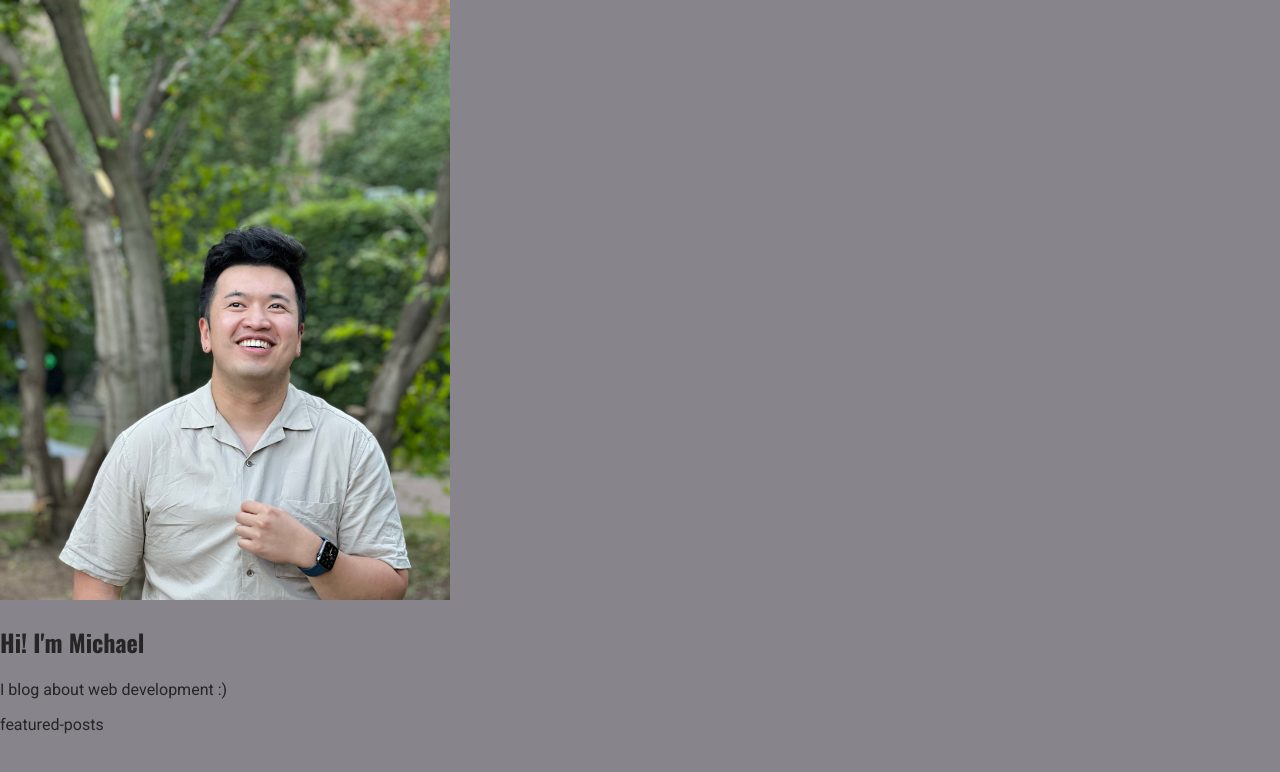
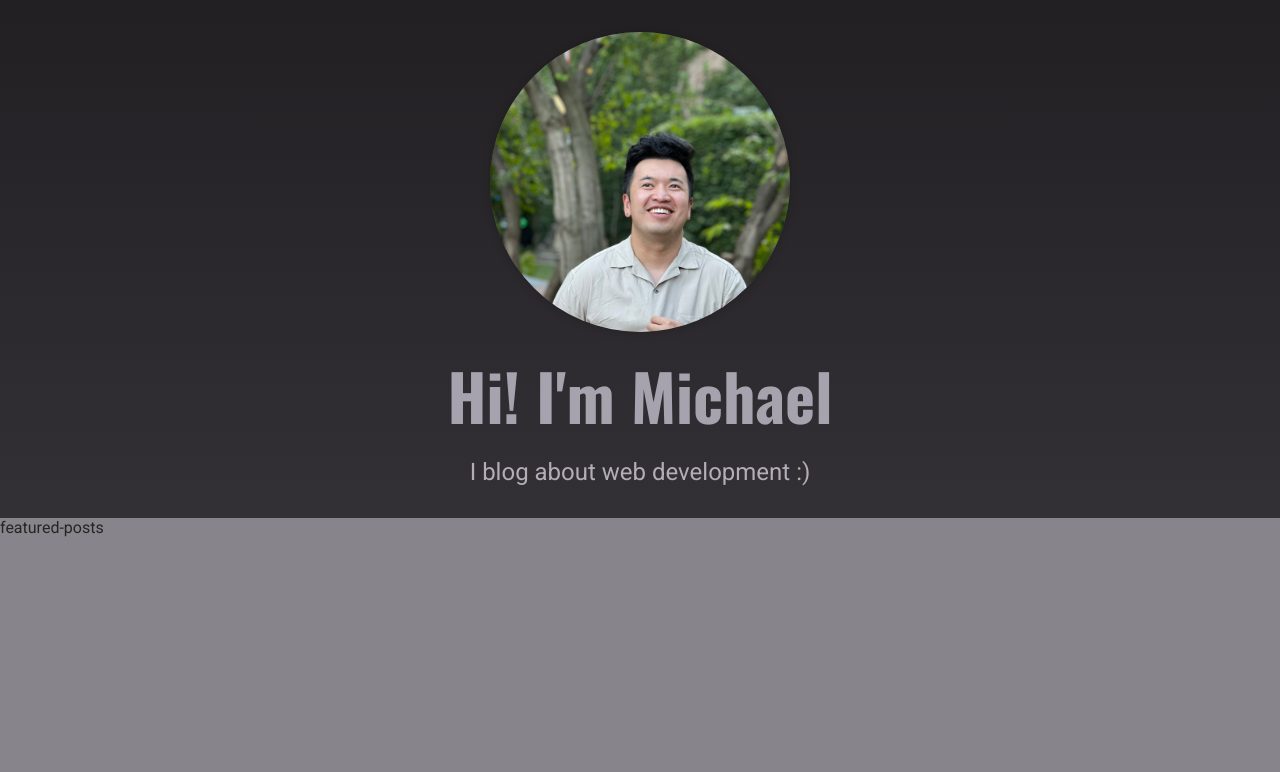
Before and after one commit to michael-nguyenn/give-me-food, a Next.js app: page / in a window 1280 px wide. Shown: the top 772 px of the page. Built offline with nearby package versions, Linux system fonts and the light colour scheme.

Commit message:
added styling for hero

```diff
--- a/components/home-page/hero.js
+++ b/components/home-page/hero.js
@@ -9,8 +9,8 @@ function Hero() {
         <Image
           src="/images/site/michael.jpeg"
           alt="An image showing Michael"
-          width={450}
-          height={600}
+          width={300}
+          height={300}
         />
       </div>
       <h1>Hi! I'm Michael</h1>
--- a/components/home-page/hero.module.css
+++ b/components/home-page/hero.module.css
@@ -0,0 +1,39 @@
+.hero {
+  text-align: center;
+  background-image: linear-gradient(
+    to bottom,
+    var(--color-grey-900),
+    var(--color-grey-800)
+  );
+  padding: var(--size-8) 0;
+}
+
+.image {
+  width: 300px;
+  height: 300px;
+  box-shadow: 0 1px 8px rgba(0, 0, 0, 0.2);
+  border-radius: 50%;
+  overflow: hidden;
+  background-color: var(--color-grey-700);
+  margin: auto;
+}
+
+.image img {
+  object-fit: cover;
+  width: 100%;
+  height: 100%;
+}
+
+.hero h1 {
+  font-size: var(--size-16);
+  margin: var(--size-4) 0;
+  color: var(--color-grey-300);
+}
+
+.hero p {
+  font-size: var(--size-6);
+  color: var(--color-grey-200);
+  width: 90%;
+  max-width: 40rem;
+  margin: auto;
+}
```
